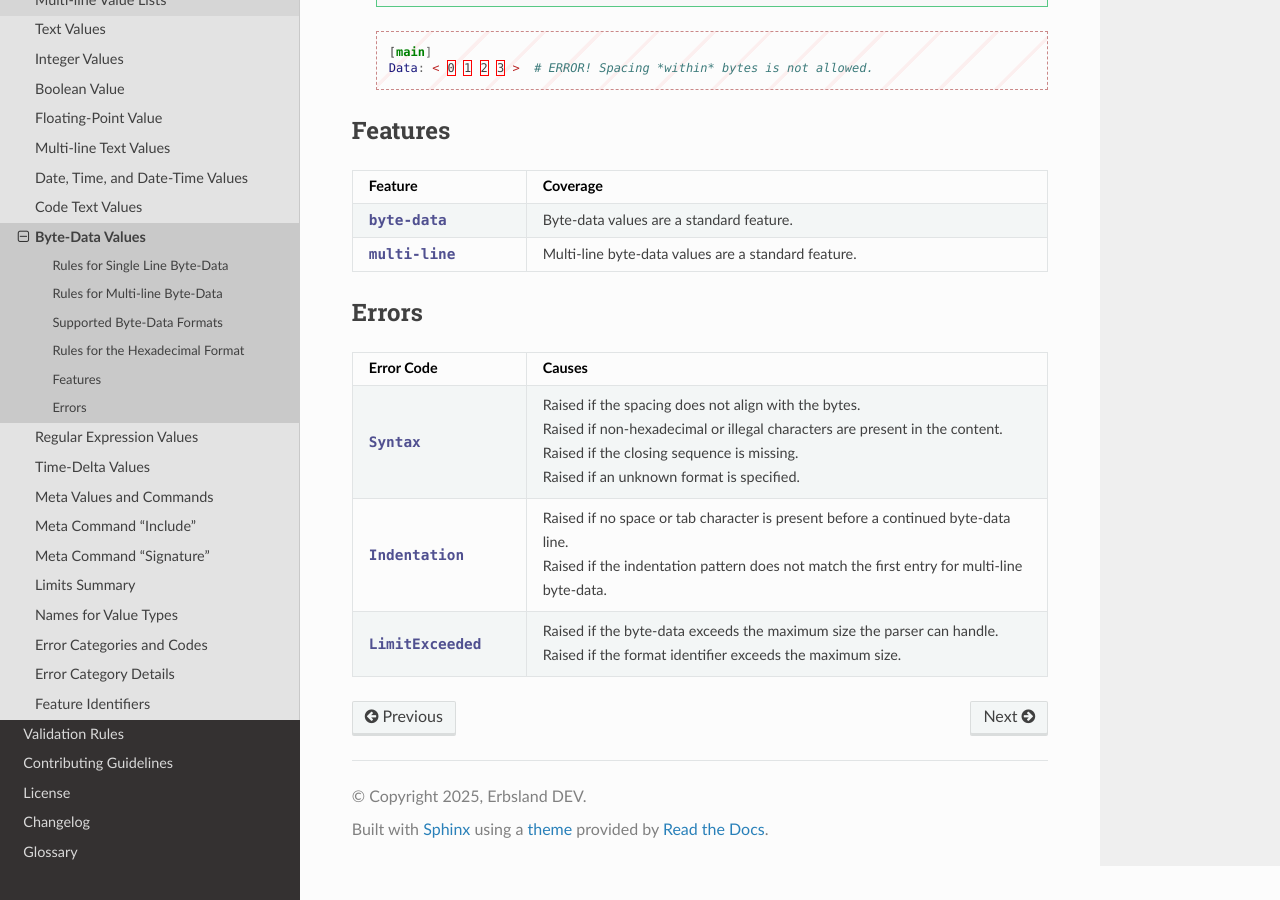
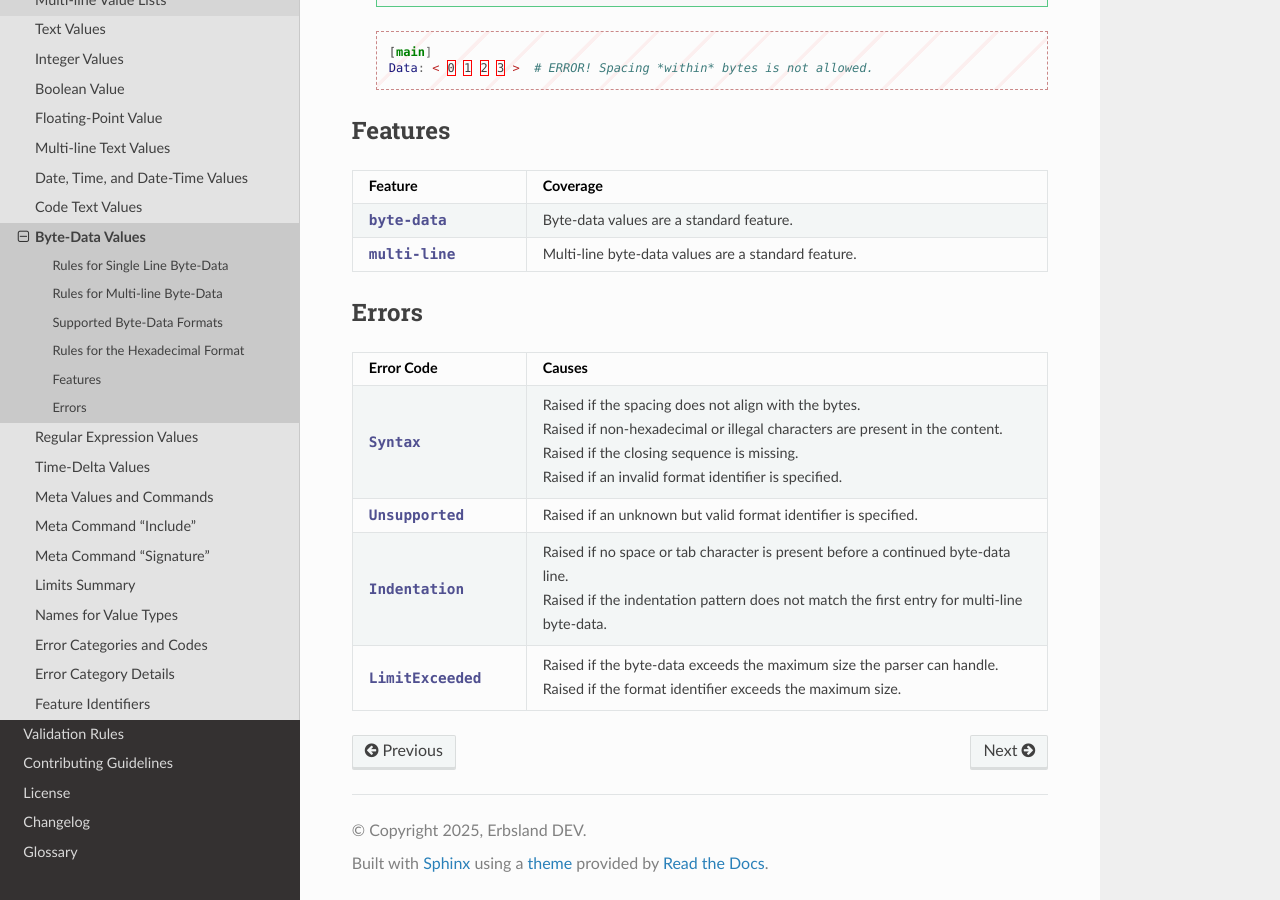
Before and after one commit to erbsland-dev/erbsland-lang-config-doc, a Sphinx documentation site: the page built from doc/reference/byte-data-value.rst, in a window 1280 px wide and 900 px high, scrolled down 5530 px. Built offline with Sphinx 7.4.7 and the Read the Docs theme 3.1.0, drawn with Linux system fonts in a browser that asks for light colours; pages that are not in the unit, such as notebooks, are missing from menus.

Commit message:
Clarify that invalid format identifiers raise `Unsupported`.
- Also adding a custom domain to the build action.

```diff
--- a/doc/reference/byte-data-value.rst
+++ b/doc/reference/byte-data-value.rst
@@ -379,7 +379,9 @@ Errors
         -   |   Raised if the spacing does not align with the bytes.
             |   Raised if non-hexadecimal or illegal characters are present in the content.
             |   Raised if the closing sequence is missing.
-            |   Raised if an unknown format is specified.
+            |   Raised if an invalid format identifier is specified.
+    *   -   :text-code:`Unsupported`
+        -   Raised if an unknown but valid format identifier is specified.
     *   -   :text-code:`Indentation`
         -   |   Raised if no space or tab character is present before a continued byte-data line.
             |   Raised if the indentation pattern does not match the first entry for multi-line byte-data.
```
Also changed, not shown: 1 other file.
